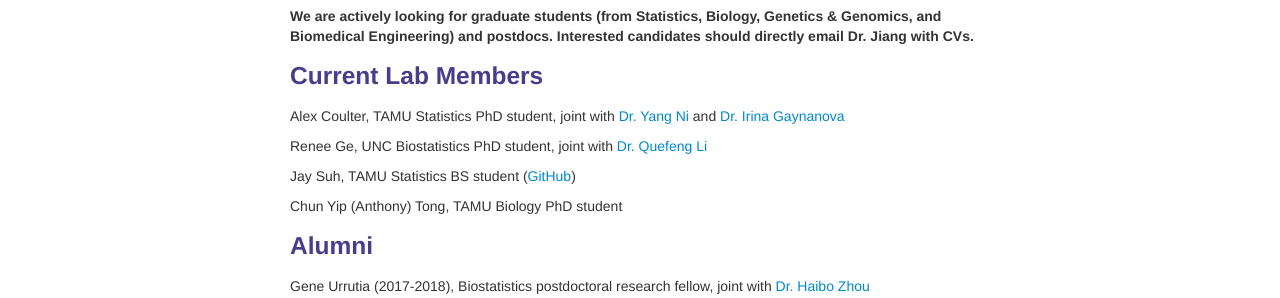
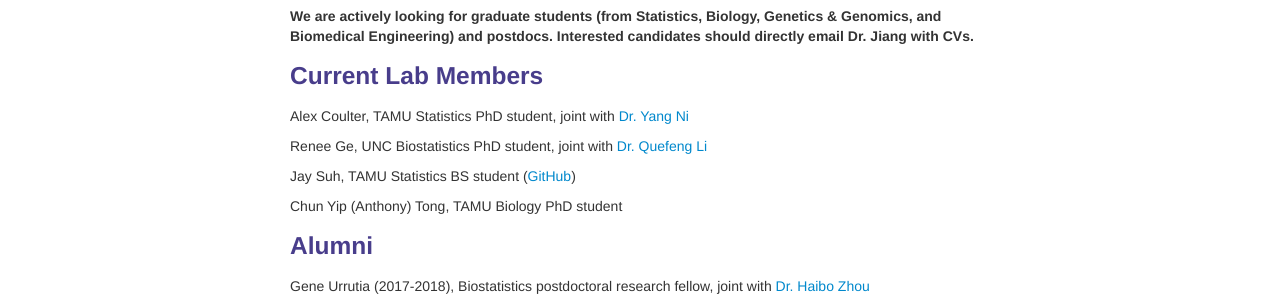
Before and after one commit to yuchaojiang/yuchaojiang.github.io, a Jekyll site: the page built from pages/team.md, in a window 1280 px wide. Shown: the part 146-444 px from the top of the page. Built offline with Jekyll 4.4.1, drawn with Linux system fonts in a browser that asks for light colours.

Commit message:
Update team.md

```diff
--- a/pages/team.md
+++ b/pages/team.md
@@ -8,7 +8,7 @@ description: Lab members
 
 ### Current Lab Members
 
-Alex Coulter, TAMU Statistics PhD student, joint with [Dr. Yang Ni](https://web.stat.tamu.edu/~yni/) and [Dr. Irina Gaynanova](https://irinagain.github.io/)
+Alex Coulter, TAMU Statistics PhD student, joint with [Dr. Yang Ni](https://web.stat.tamu.edu/~yni/)
 
 Renee Ge, UNC Biostatistics PhD student, joint with [Dr. Quefeng Li](http://www.bios.unc.edu/~quefeng/)
 
```
